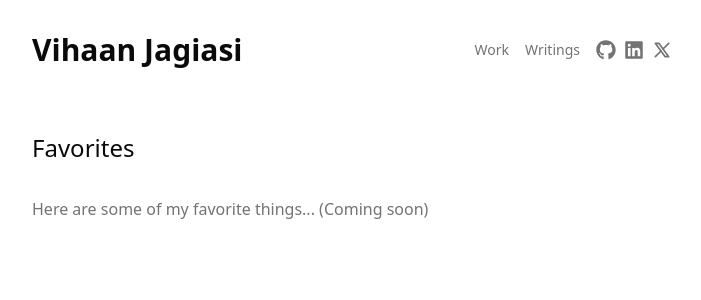
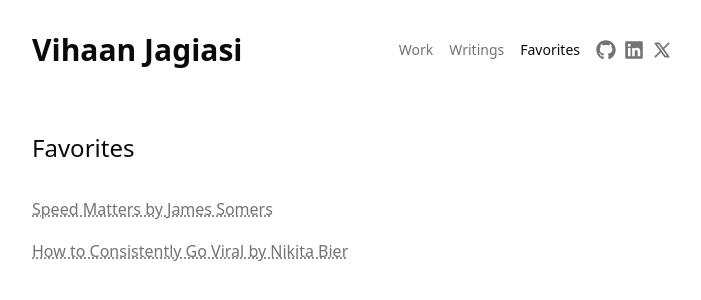
Before and after one commit to VJagiasi/personal-website, a Next.js app: page /favorites in a window 1280 px wide. Shown: the top 300 px of the page, without its empty margins (288-989 px from the left). Built offline with nearby package versions, Linux system fonts and the light colour scheme.

Commit message:
add favourites

```diff
--- a/app/favorites/page.tsx
+++ b/app/favorites/page.tsx
@@ -1,10 +1,31 @@
+"use client"
+
 export default function FavoritesPage() {
   return (
-    <main className="py-12">
-      <h1 className="mb-8 text-2xl font-normal">Favorites</h1>
-      <p className="text-base leading-relaxed text-muted-foreground">
-        Here are some of my favorite things... (Coming soon)
-      </p>
+    <main className="py-12 max-w-2xl">
+      <h1 className="text-2xl font-normal mb-8">Favorites</h1>
+      <ul className="space-y-4">
+        <li>
+          <a
+            href="https://jsomers.net/blog/speed-matters"
+            target="_blank"
+            rel="noopener noreferrer"
+            className="text-base leading-relaxed text-muted-foreground underline decoration-dotted hover:text-foreground"
+          >
+            Speed Matters by James Somers
+          </a>
+        </li>
+        <li>
+          <a
+            href="https://www.lennysnewsletter.com/p/how-to-consistently-go-viral-nikita-bier"
+            target="_blank"
+            rel="noopener noreferrer"
+            className="text-base leading-relaxed text-muted-foreground underline decoration-dotted hover:text-foreground"
+          >
+            How to Consistently Go Viral by Nikita Bier
+          </a>
+        </li>
+      </ul>
     </main>
   )
 }
--- a/components/Navbar.tsx
+++ b/components/Navbar.tsx
@@ -12,8 +12,7 @@ export function Navbar() {
     // { name: "Home", path: "/" },
     { name: "Work", path: "/work" },
     { name: "Writings", path: "/writings" },
-    // Removed the "Favorites" link
-    // { name: "Favorites", path: "/favorites" },
+    { name: "Favorites", path: "/favorites" },
     // Removed the "Life" link
     // { name: "Life", path: "/camcorders" },
   ]
```
